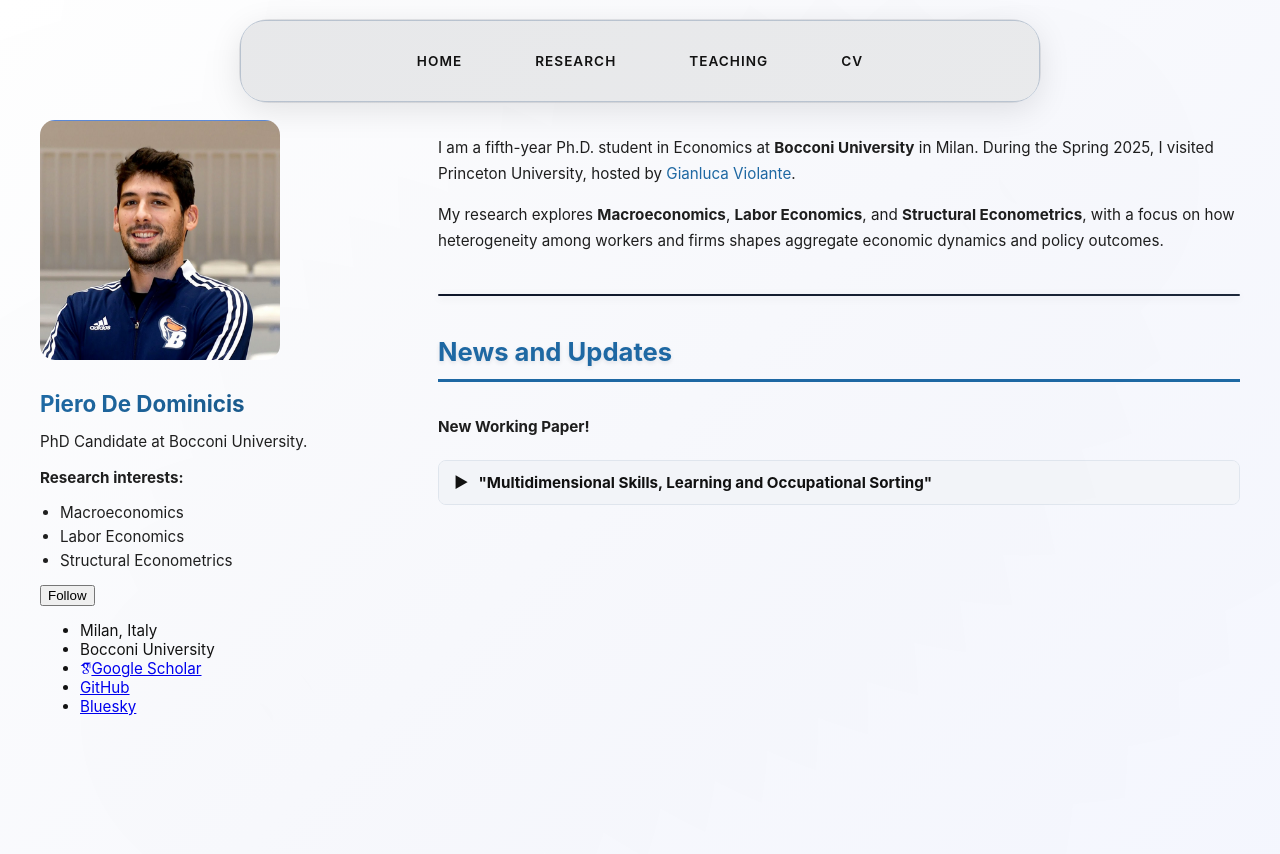
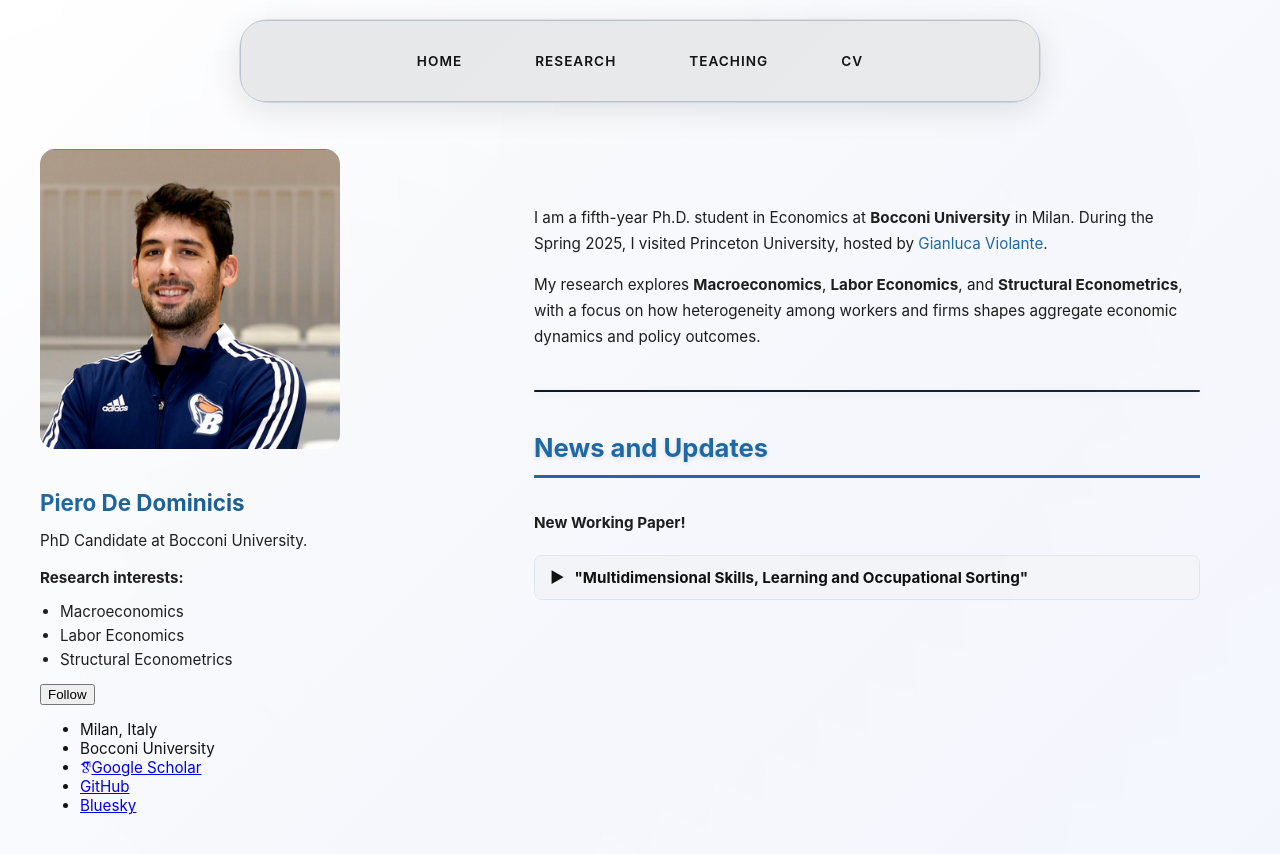
Before and after one commit to peppecon/peppecon.github.io, a Jekyll site: the page built from _pages/about.md, in a window 1280 px wide. Shown: the top 854 px of the page. Built offline with Jekyll 4.4.1, drawn with Linux system fonts in a browser that asks for light colours; some web fonts are replaced.

Commit message:
Center home bio and enlarge portrait

```diff
--- a/_layouts/default.html
+++ b/_layouts/default.html
@@ -11,7 +11,7 @@ layout: compress
     {% include head/custom.html %}
   </head>
 
-  <body class="modern-body">
+  <body class="modern-body{% if page.url == '/' %} home-page{% endif %}">
     {% include browser-upgrade.html %}
 
     <!-- Floating Navigation -->
@@ -31,7 +31,7 @@ layout: compress
     </nav>
 
     <!-- Main Content Area -->
-    <main class="modern-main">
+    <main class="modern-main{% if page.url == '/' %} home-layout{% endif %}">
       <!-- Left Profile Section -->
       <aside class="profile-section">
         {% include author-profile.html %}
--- a/_sass/modern-layout.scss
+++ b/_sass/modern-layout.scss
@@ -274,6 +274,12 @@ html.modern-layout {
   align-items: start;
 }
 
+.modern-main.home-layout {
+  grid-template-columns: 430px minmax(0, 1fr);
+  gap: 4rem;
+  align-items: center;
+}
+
 /* Layout Sections */
 .profile-section {
   position: sticky;
@@ -281,8 +287,19 @@ html.modern-layout {
   height: fit-content;
 }
 
+.home-layout .profile-section {
+  position: relative;
+  top: auto;
+}
+
 .content-section {
   min-height: 600px;
+}
+
+.home-layout .content-section {
+  max-width: 760px;
+  margin: 0 auto;
+  padding-right: 40px;
 }
 
 /* Profile Section */
@@ -296,12 +313,21 @@ html.modern-layout {
   transition: transform 0.3s ease;
 }
 
+.home-layout .author__avatar img {
+  width: 300px;
+  height: 300px;
+}
+
 .author__avatar img:hover {
   transform: scale(1.03);
 }
 
 .author__content {
   margin-top: 25px;
+}
+
+.home-page .author__content {
+  margin-top: 35px;
 }
 
 .author__name {
@@ -349,6 +375,10 @@ html.modern-layout {
     padding: 120px 20px 40px;
   }
 
+  .modern-main.home-layout {
+    gap: 2.5rem;
+  }
+
   .profile-section {
     position: static;
     order: 2;
@@ -356,6 +386,11 @@ html.modern-layout {
 
   .content-section {
     order: 1;
+  }
+
+  .home-layout .content-section {
+    max-width: 100%;
+    padding-right: 0;
   }
 
   .floating-nav {
@@ -395,6 +430,11 @@ html.modern-layout {
     width: 150px;
     height: 150px;
   }
+
+  .home-layout .author__avatar img {
+    width: 170px;
+    height: 170px;
+  }
 }
 
 /* Custom scrollbar */
```
